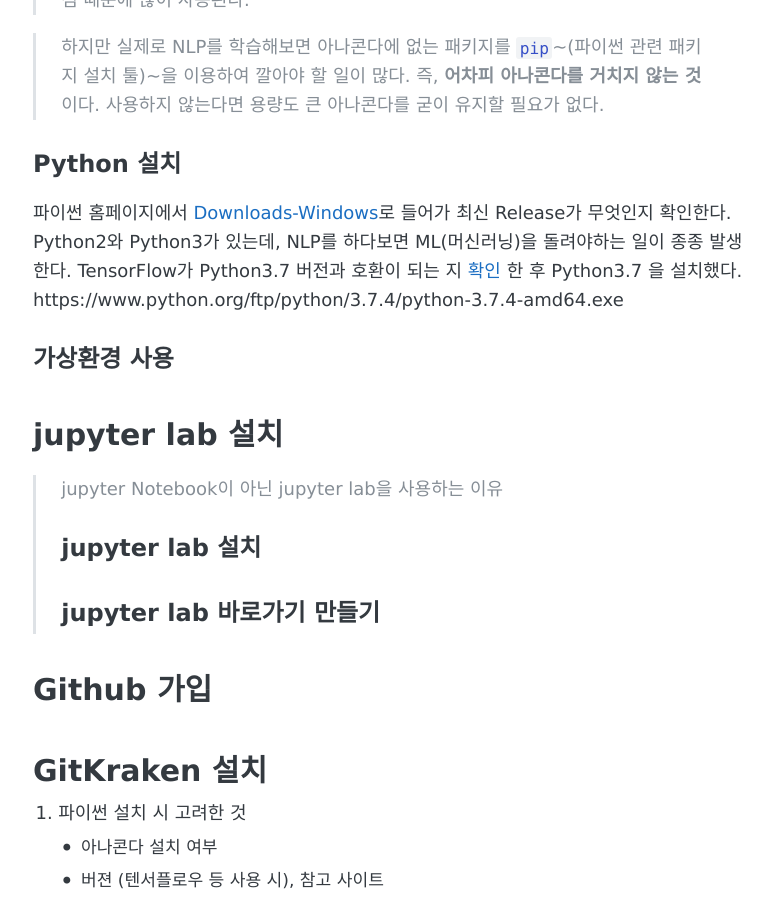
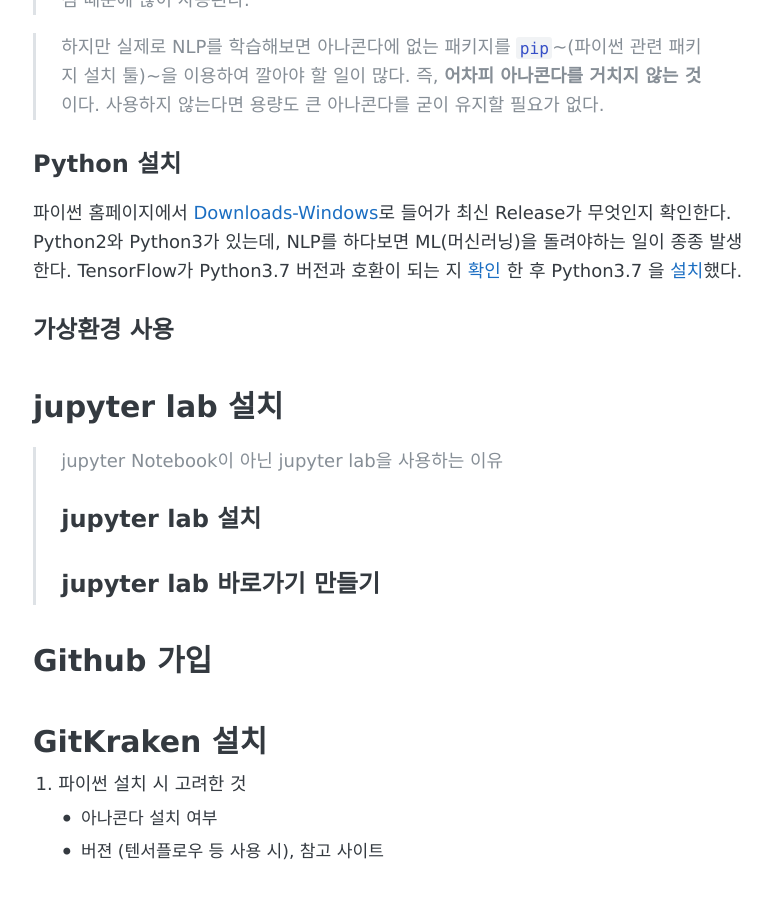
Before and after one commit to stellarway/stellarway.github.io, a Jekyll site: the page built from _posts/2019-08-23-enviroment.md, in a window 1280 px wide and 900 px high, scrolled down 516 px. Shown: the whole window, without its empty margins (247-1019 px from the left). Built offline with Jekyll 4.4.1, drawn with Linux system fonts in a browser that asks for light colours.

Commit message:
_posts/2019-08-23-enviroment.md updated from https://stackedit.io/

```diff
--- a/_posts/2019-08-23-enviroment.md
+++ b/_posts/2019-08-23-enviroment.md
@@ -11,8 +11,9 @@
 > 하지만 실제로 NLP를 학습해보면 아나콘다에 없는 패키지를 `pip`~(파이썬 관련 패키지 설치 툴)~을 이용하여 깔아야 할 일이 많다. 즉, **어차피 아나콘다를 거치지 않는 것**이다. 사용하지 않는다면 용량도 큰 아나콘다를 굳이 유지할 필요가 없다.
 
 ## Python 설치
-파이썬 홈페이지에서 [Downloads-Windows](https://www.python.org/downloads/windows/)로 들어가 최신 Release가 무엇인지 확인한다. Python2와 Python3가 있는데, NLP를 하다보면 ML(머신러닝)을 돌려야하는 일이 종종 발생한다.  TensorFlow가 Python3.7 버전과 호환이 되는 지 [확인](https://tensorflow.blog/2019/02/03/tensorflow-1-13-0-support-python-3-7/) 한 후 Python3.7 을 설치했다.
-https://www.python.org/ftp/python/3.7.4/python-3.7.4-amd64.exe
+파이썬 홈페이지에서 [Downloads-Windows](https://www.python.org/downloads/windows/)로 들어가 최신 Release가 무엇인지 확인한다. Python2와 Python3가 있는데, NLP를 하다보면 ML(머신러닝)을 돌려야하는 일이 종종 발생한다.  TensorFlow가 Python3.7 버전과 호환이 되는 지 [확인](https://tensorflow.blog/2019/02/03/tensorflow-1-13-0-support-python-3-7/) 한 후 Python3.7 을 [설치](https://www.python.org/ftp/python/3.7.4/python-3.7.4-amd64.exe)했다.
+
+
 
 ## 가상환경 사용
 
```
Also changed, not shown: other parts of _posts/2019-08-23-enviroment.md (+2 -2 lines).
